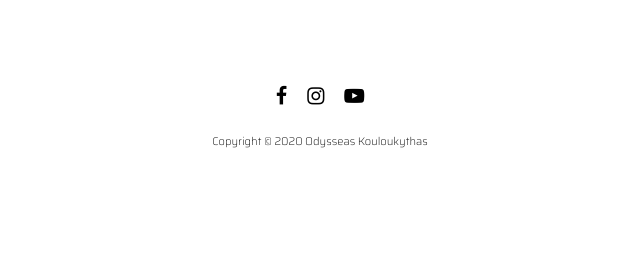
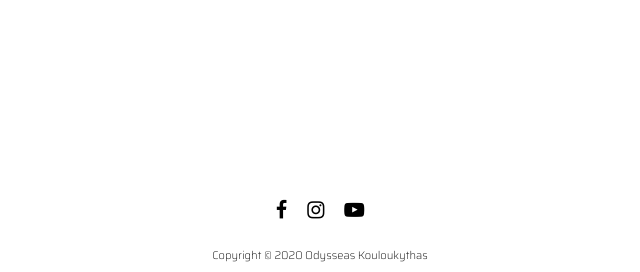
Before and after one commit to odysseas1991/my-photography-portfolio, a React (Create React App) app: page / in a window 1280 px wide. Shown: the part 639-911 px from the top of the page, without its empty margins (320-960 px from the left). Before the commit the page ends 800 px from the top, so only its background shows below. Built offline with nearby package versions, Linux system fonts and the light colour scheme; no server answers; the database is empty; the HTML template or start-up script is replaced by a standard one.

Commit message:
Minor updates footer and homepage styles.

```diff
--- a/src/components/footer/footer.styles.scss
+++ b/src/components/footer/footer.styles.scss
@@ -1,5 +1,5 @@
 .footer {
-  position: fixed;
+  //position: fixed;
   bottom: 50px;
   bottom: 0;
   width: 100%;
--- a/src/pages/homepage/homepage.styles.scss
+++ b/src/pages/homepage/homepage.styles.scss
@@ -3,4 +3,5 @@
   flex-direction: column;
   align-items: center;
   padding: 20px 80px;
+  height: 600px;
 }
```
